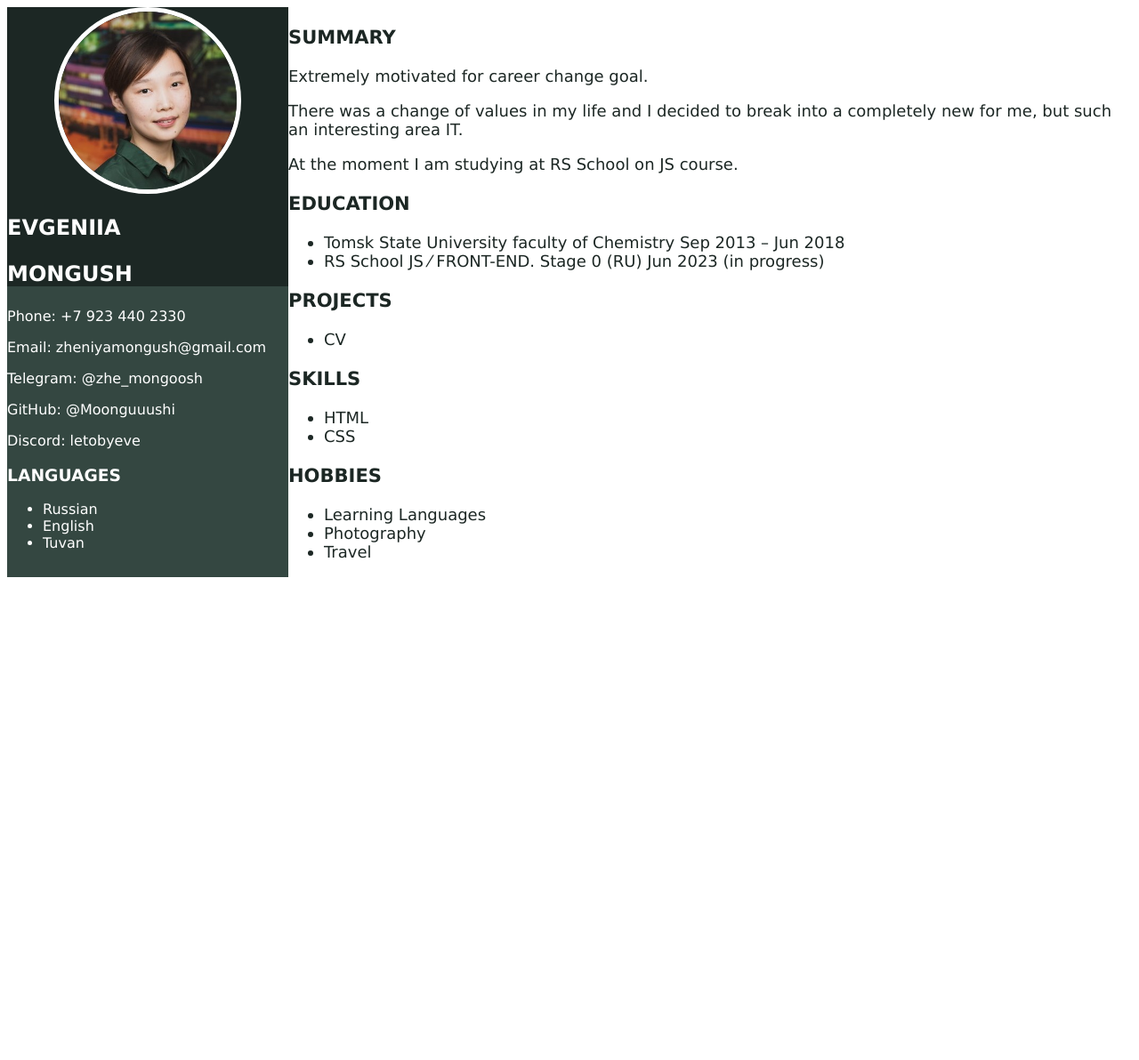
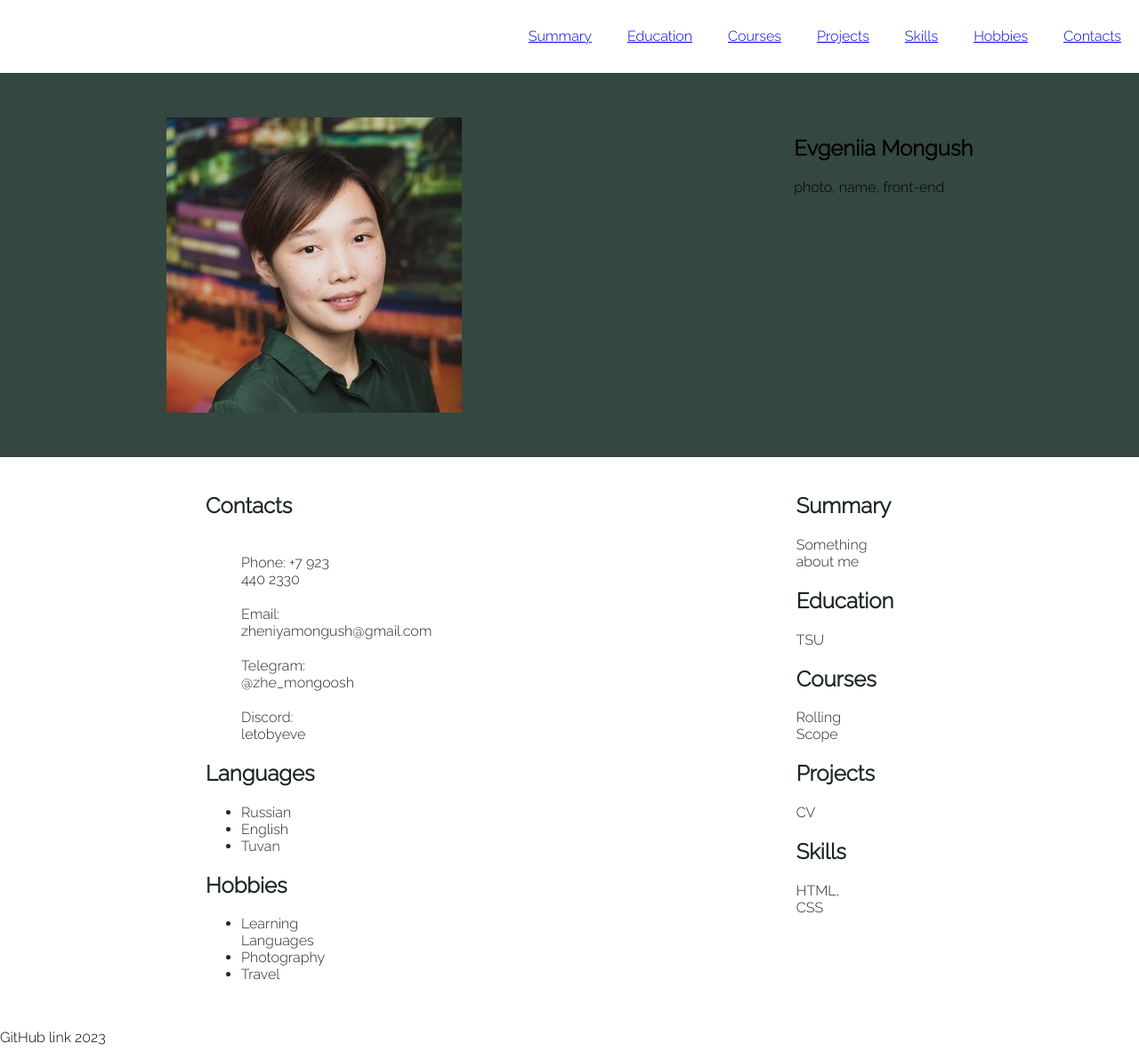
Before and after one commit to Moonguuushi/rss, a plain HTML site: page index.html in a window 1280 px wide. Shown: the whole page at 89% size. Before the commit the page ends 800 px from the top, so only its background shows below. Drawn offline with Linux system fonts and the light colour scheme.

Commit message:
refactor: change structure of the project

```diff
--- a/index.html
+++ b/index.html
@@ -5,88 +5,135 @@
     <meta charset="UTF-8" />
     <meta name="viewport" content="width=device-width, initial-scale=1.0" />
     <title>CV</title>
+    <link rel="icon" href="assets/img/cv-icon.ico" type="image/x-icon" />
+    <link rel="preconnect" href="https://fonts.googleapis.com" />
+    <link rel="preconnect" href="https://fonts.gstatic.com" crossorigin />
+    <link
+      href="https://fonts.googleapis.com/css2?family=Raleway:wght@300&display=swap"
+      rel="stylesheet"
+    />
   </head>
-  <body>
-    <main class="container">
+
+  <body class="body">
+    <header class="header">
+      <div class="container">
+        <nav class="nav">
+          <ul class="nav-list">
+            <li class="nav-item">
+              <a href="#summary" class="nav-link">Summary</a>
+            </li>
+            <li class="nav-item">
+              <a href="#education" class="nav-link">Education</a>
+            </li>
+            <li class="nav-item">
+              <a href="#courses" class="nav-link">Courses</a>
+            </li>
+            <li class="nav-item">
+              <a href="#projects" class="nav-link">Projects</a>
+            </li>
+            <li class="nav-item">
+              <a href="#skills" class="nav-link">Skills</a>
+            </li>
+            <li class="nav-item">
+              <a href="#hobbies" class="nav-link">Hobbies</a>
+            </li>
+            <li class="nav-item">
+              <a href="#contacts" class="nav-link">Contacts</a>
+            </li>
+          </ul>
+        </nav>
+      </div>
+    </header>
+
+    <main class="main">
+      <div class="container">
+        <section class="section-profile" id="profile">
+          <img class="profile" src="assets/img/img-photo.jpeg" alt="avatar" />
+          <div class="profile">
+            <h1>Evgeniia Mongush</h1>
+            <p>photo, name, front-end</p>
+          </div>
+        </section>
+
+        <div class="container-for-two-column">
         <div class="left">
-        <div class="header">
-          <img class="photo" src="assets/img/img-photo.jpeg" alt="photo">
-          <h2>
-            <p>EVGENIIA</p>
-            <p>MONGUSH</p>
-          </h2>
-        </div>
-        <div class="contact">
-          <p>Phone: +7 923 440 2330</p>
-          <p>Email: zheniyamongush@gmail.com</p>
-          <p>Telegram: @zhe_mongoosh</p>
-          <p>GitHub: @Moonguuushi</p>
-          <p>Discord: letobyeve</p>
-        </div>
-        <div class="langugaes">
-          <h3>LANGUAGES</h3>
-          <ul>
-            <li>Russian</li>
-            <li>English</li>
-            <li>Tuvan</li>
+          <section class="section" id="contacts">
+            <h2 class="section-title">Contacts</h2>
+            <ul class="list-contact">
+              <li class="contact">
+                <div class="contact-img phone-img"></div>
+                <div class="phone">Phone: +7 923 440 2330</div>
+              </li>
+              <li class="contact">
+                <div class="contact-img email-img"></div>
+                <div class="email">Email: zheniyamongush@gmail.com</div>
+              </li>
+              <li class="contact">
+                <div class="contact-img telegram-img"></div>
+                <div class="telegram">Telegram: @zhe_mongoosh</div>
+              </li>
+              <li class="contact">
+                <div class="contact-img discord-img"></div>
+                <div class="discord">Discord: letobyeve</div>
+              </li>
+            </ul>
+          </section>
+
+          <section class="section" id="languages">
+            <h2 class="section-title">Languages</h2>
+            <div class="languages">
+              <ul class="list-languauges">
+                <li class="russian">Russian</li>
+                <li class="english">English</li>
+                <li class="tuvan">Tuvan</li>
               </ul>
             </div>
+          </section>
+          <section class="section" id="hobbies">
+            <h2 class="section-title">Hobbies</h2>
+            <div class="hobbies">
+              <ul class="list-hobbies">
+                <li class="learning">Learning Languages</li>
+                <li class="photography">Photography</li>
+                <li class="travel">Travel</li>
+              </ul>
+            </div>
+          </section>
         </div>
 
+        <div class="right">
+          <section class="section" id="summary">
+            <h2 class="section-title">Summary</h2>
+            <p>Something about me</p>
+          </section>
 
-    <div class="right">
-    <div>
-      <h3>SUMMARY</h3>
-      <p>Extremely motivated for career change goal.</p>
-      <p>
-        There was a change of values in my life and I decided to break into a
-        completely new for me, but such an interesting area IT.
-      </p>
-      <p>At the moment I am studying at RS School on JS course.</p>
-    </div>
+          <section class="section" id="education">
+            <h2 class="section-title">Education</h2>
+            <p>TSU</p>
+          </section>
 
-    <div>
-      <h3>EDUCATION</h3>
-      <ul>
-        <li>
-          Tomsk State University faculty of Chemistry <span class="date">Sep 2013 &ndash; Jun 2018
-        </li>
-        <li>
-          RS School JS &frasl; FRONT-END. Stage 0 (RU) <span class="date">Jun 2023 (in progress)</span>
-        </li>
-      </ul>
-    </div>
+          <section class="section" id="courses">
+            <h2 class="section-title">Courses</h2>
+            <p>Rolling Scope</p>
+          </section>
 
+          <section class="section" id="projects">
+            <h2 class="section-title">Projects</h2>
+            <p>CV</p>
+          </section>
 
-    <div>
-      <h3>
-        PROJECTS
-      </h3>
-      <ul>
-        <li>
-          CV
-        </li>
-      </ul>
-    </div>
-
-    <div>
-      <h3>SKILLS</h3>
-      <ul>
-        <li>HTML</li>
-        <li>CSS</li>
-      </ul>
-    </div>
-
-
-    <div>
-      <h3>HOBBIES</h3>
-      <ul>
-        <li>Learning Languages</li>
-        <li>Photography</li>
-        <li>Travel</li>
-      </ul>
+          <section class="section" id="skills">
+            <h2 class="section-title">Skills</h2>
+            <p>HTML, CSS</p>
+          </section>
         </div>
       </div>
     </main>
+
+    <footer class="footer">
+      <div class="container">
+        <p>GitHub link 2023</p>
+      </div>
+    </footer>
   </body>
 </html>
--- a/style.css
+++ b/style.css
@@ -1,58 +1,88 @@
-.container{
+.body {
+  font-family: 'Raleway', sans-serif;
+  min-height: 100vh;
+  margin: 0;
+  padding: 0;
+  display: flex;
+  flex-direction: column;
+  justify-content: space-between;
+}
+
+.container {
+  max-width: 1440px;
+  margin: 0 auto;
+}
+
+html{
+  scroll-behavior: smooth;
+}
+
+/*header*/
+.nav-list {
+  display: flex;
+  justify-content: flex-end;
+  align-items: center;
+  list-style: none;
+}
+
+.nav-link {
+  padding: 0 20px;
+  line-height: 50px;
+  transition: .3s;
+}
+/*header end*/
+
+/*profile*/
+.profile{
+  margin: 50px;
+}
+/*end profile*/
+
+/*two column*/
+.container-for-two-column{
   display: flex;
   justify-content: space-around;
-  flex-direction: row;
+  padding: 20px 50px;
+  color: #1c2724;
 }
 
-main{
-  font-family:Verdana, Geneva, Tahoma, sans-serif;
+.section-title{
+  color: #1c2724;
+  font-size: 24px;
+}
+/*two column*/
+
+.list-contact{
+  list-style: none;
 }
 
-.left{
+.section-profile{
+  display: flex;
+  justify-content: space-around;
+  width: 100%;
+  padding: 40px 40 px;
   background-color: #344741;
-  color: #ffffff;
-  text-align: left;
-  width: 25%;
-
 }
 
-.right{
-  color:#1c2724;
-  width: 75%;
+.section{
+  width: 50%;
 }
 
-h3{
-  font-variant: small-caps;
-
+.contact-img{
+background-position: center left;
+background-repeat: no-repeat;
+background-size: cover;
+width: 20px;
+height: 20px;
+margin-right: 10px;
 }
 
-h3:before{
-  content: " ";
-  background-color: #1c2724;
-  position: relative;
-  height: 3px;
-  width: 100%;
-  bottom: 5px;
-
+.phone-img{
+  background-image: url('assets/img/phone.png');
 }
 
-div.header{
-  background-color: #1c2724;
-  text-align: left;
+@media (max-width: 768px) {
+  .section {
+    width: 100%;
+  }
 }
-
-.photo{
-  border-radius: 50%;
-  border: 5px solid #ffffff;
-  width: 200px;
-  height: 200px;
-  display: block;
-  margin-left: auto;
-  margin-right: auto;
-
-
-}
-
-.right{
-  font-size: 18px;
-}
```
Also changed, not shown: assets/img/cv-icon.ico (added), assets/img/cv-icon.png (deleted), assets/img/phone.png (added). Lines whose indentation alone changed are shown as unchanged.
